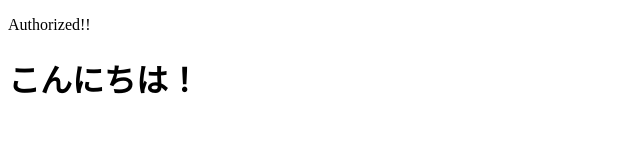
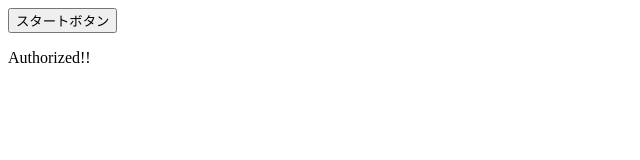
Before and after one commit to n11/netlify1, a plain HTML site: page public/page1.html in a window 1280 px wide. Shown: the whole page, without its empty margins (0-640 px from the left). Drawn offline with Linux system fonts and the light colour scheme.

Commit message:
add start button

```diff
--- a/public/page1.html
+++ b/public/page1.html
@@ -11,10 +11,8 @@
 </head>
 
 <body>
+    <button data-authpack="open">スタートボタン</button>
     <p>Authorized!!</p>
-
-    <h1 data-authpack="show" data-value="user" data-trigger="present">こんにちは！
-    </h1>
 </body>
 
 </html>
```
